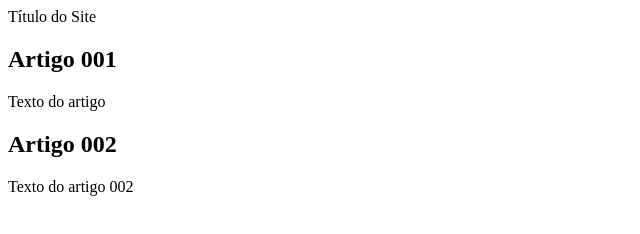
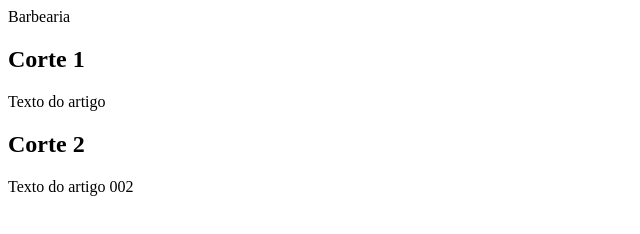
Before and after one commit to JehLeal/projeto-site, a plain HTML site: page index.html in a window 1280 px wide. Shown: the whole page, without its empty margins (0-640 px from the left). Drawn offline with Linux system fonts and the light colour scheme.

Commit message:
comecei a escrever o conteúdo

```diff
--- a/index.html
+++ b/index.html
@@ -7,14 +7,14 @@
 </head>
 <body>
     <main>
-        <header>Título do Site</header>
+        <header>Barbearia</header>
     </main>
     <article>
-        <h2>Artigo 001</h2>
+        <h2>Corte 1</h2>
         <p>Texto do artigo</p>
     </article>
     <article>
-        <h2>Artigo 002</h2>
+        <h2>Corte 2</h2>
         <p>Texto do artigo 002</p>
 
     </article>
```
